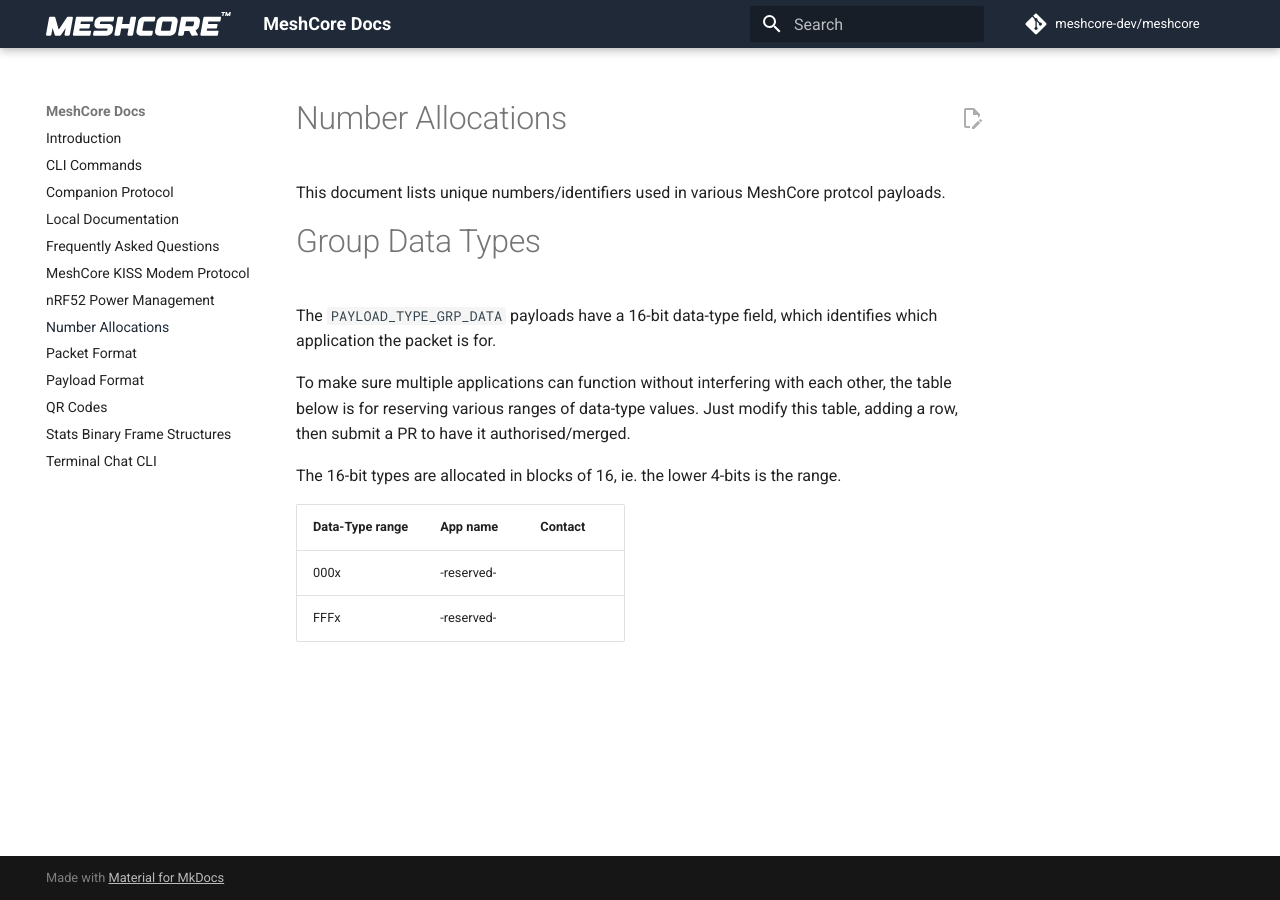
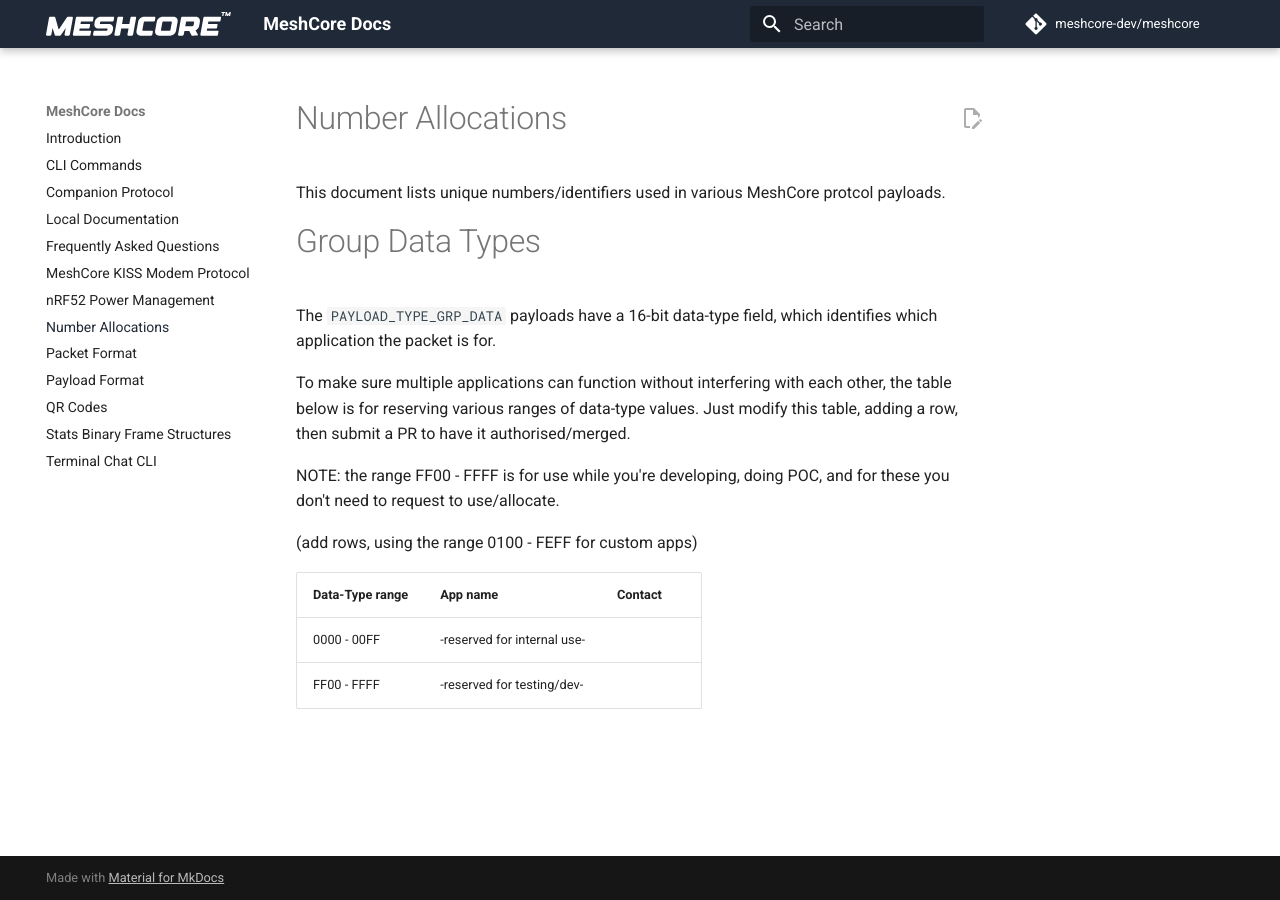
Before and after one commit to JacekVV/MeshCore-Hydra, an MkDocs documentation site: the page built from docs/number_allocations.md, in a window 1280 px wide. Built offline with MkDocs 1.6.1 and Material for MkDocs 9.7.7, drawn with Linux system fonts in a browser that asks for light colours; comment, search, counter and statistics services are not loaded.

Commit message:
* number_allocations.md data-type range changes

```diff
--- a/docs/number_allocations.md
+++ b/docs/number_allocations.md
@@ -8,9 +8,11 @@ The `PAYLOAD_TYPE_GRP_DATA` payloads have a 16-bit data-type field, which identi
 
 To make sure multiple applications can function without interfering with each other, the table below is for reserving various ranges of data-type values. Just modify this table, adding a row, then submit a PR to have it authorised/merged.
 
-The 16-bit types are allocated in blocks of 16, ie. the lower 4-bits is the range.
+NOTE: the range FF00 - FFFF is for use while you're developing, doing POC, and for these you don't need to request to use/allocate.
 
-| Data-Type range | App name                 | Contact                                              |
-|-----------------|--------------------------|------------------------------------------------------|
-| 000x            | -reserved-               |  |
-| FFFx            | -reserved-               |  |
+(add rows, using the range 0100 - FEFF for custom apps)
+
+| Data-Type range | App name                    | Contact                                              |
+|-----------------|-----------------------------|------------------------------------------------------|
+| 0000 - 00FF     | -reserved for internal use- |  |
+| FF00 - FFFF     | -reserved for testing/dev-  |  |
```
